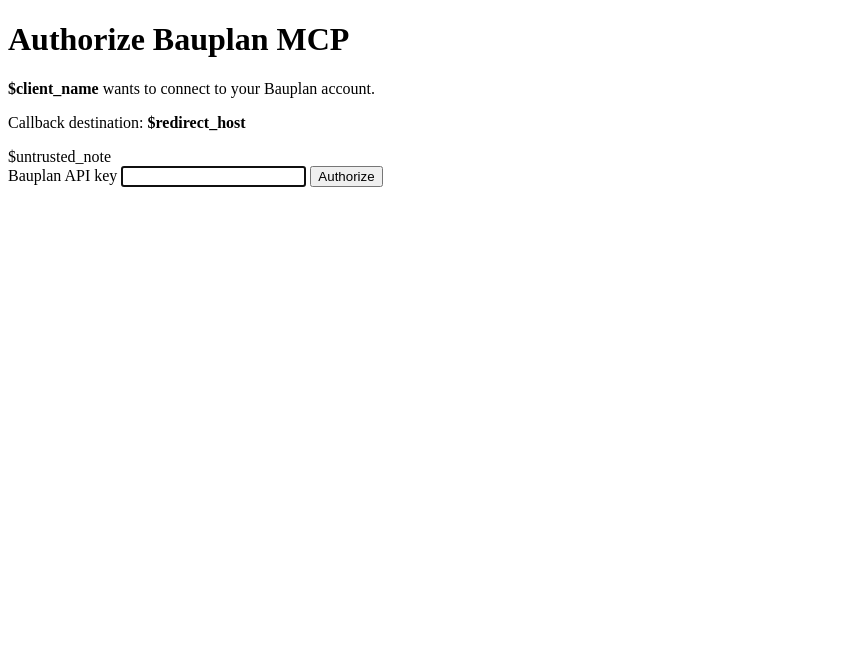
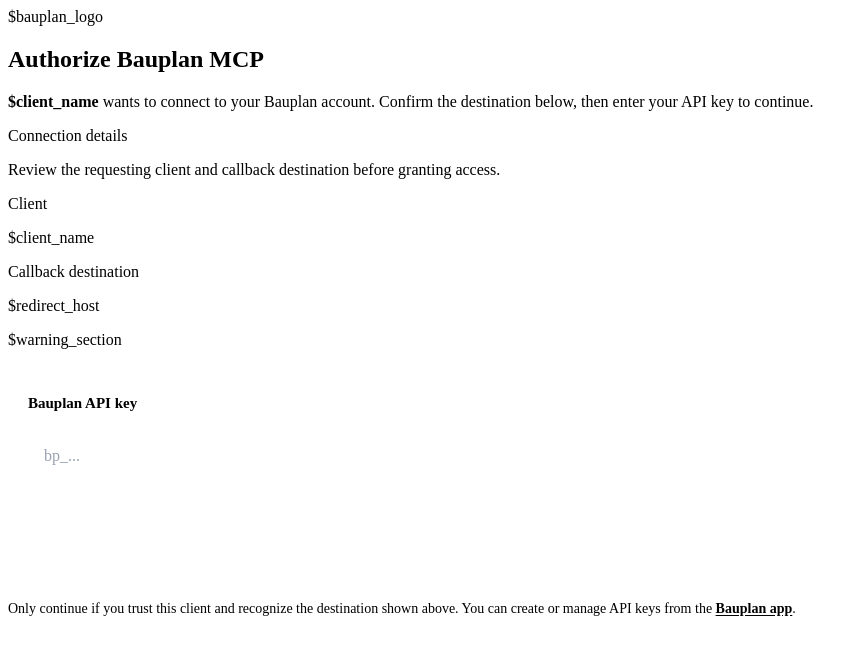
Before and after one commit to BauplanLabs/bauplan-mcp-server, a Python web app: template mcp_bauplan/auth/templates/authorize_form.html in a window 1280 px wide. Shown: the top 655 px of the page, without its empty margins (0-868 px from the left). Run offline with Jinja, Linux system fonts and the light colour scheme; the template is opened without the code that fills it, so the values that code supplies are empty.

Commit message:
feat(mcp): template design
new look for the html templates

```diff
--- a/mcp_bauplan/auth/templates/authorize_form.html
+++ b/mcp_bauplan/auth/templates/authorize_form.html
@@ -4,16 +4,162 @@
   <meta charset="utf-8">
   <meta name="viewport" content="width=device-width, initial-scale=1">
   <title>Bauplan MCP Authorization</title>
+  <link rel="icon" href="/authorize/favicon.ico" sizes="any">
+  <style>
+$css_styles
+    :root {
+      --bauplan-blue: 199 100% 50%;
+      --warning-bg: #fff7ed;
+      --warning-border: #fdba74;
+      --warning-text: #c2410c;
+    }
+
+    .hero-lockup {
+      gap: 14px;
+      margin-bottom: 12px;
+    }
+
+    .warning,
+    .form-section {
+      margin-top: 24px;
+      padding: 20px;
+      border-radius: var(--radius-block);
+      border: 1px solid var(--border);
+      background: var(--surface-muted);
+    }
+
+    .warning {
+      background: var(--warning-bg);
+      border-color: var(--warning-border);
+    }
+
+    .warning h2 {
+      margin: 0 0 8px;
+      color: var(--warning-text);
+      font-size: 15px;
+      line-height: 1.4;
+    }
+
+    .warning p {
+      margin: 0;
+      color: var(--warning-text);
+      font-size: 14px;
+      line-height: 1.6;
+    }
+
+    .field-header label {
+      color: var(--text);
+      font-size: 15px;
+      font-weight: 700;
+      line-height: 1.4;
+    }
+
+    .field-input {
+      display: block;
+      width: 100%;
+      margin-top: 16px;
+      padding: 0 16px;
+      height: 52px;
+      border: 1px solid var(--border-strong);
+      border-radius: var(--radius-control);
+      background: var(--surface);
+      color: var(--text);
+      font: inherit;
+      transition: border-color 0.15s ease, box-shadow 0.15s ease;
+    }
+
+    .field-input::placeholder {
+      color: #98a2b3;
+    }
+
+    .field-input:focus {
+      outline: none;
+      border-color: hsl(var(--bauplan-blue));
+      box-shadow: 0 0 0 4px hsl(var(--bauplan-blue) / 0.18);
+    }
+
+    .primary-button {
+      display: block;
+      width: 100%;
+      margin-top: 18px;
+      border: 0;
+      border-radius: var(--radius-control);
+      background: var(--primary);
+      color: #ffffff;
+      font: inherit;
+      font-size: 16px;
+      font-weight: 700;
+      line-height: 52px;
+      text-align: center;
+      text-decoration: none;
+      cursor: pointer;
+    }
+
+    .primary-button:hover {
+      background: var(--primary-hover);
+    }
+
+    .footnote {
+      margin-top: 24px;
+      color: var(--text-muted);
+      font-size: 14px;
+      line-height: 1.6;
+    }
+
+    .footnote a {
+      color: inherit;
+      font-weight: 600;
+      text-decoration: underline;
+      text-underline-offset: 0.15em;
+    }
+  </style>
 </head>
 <body>
-  <h1>Authorize Bauplan MCP</h1>
-  <p><strong>$client_name</strong> wants to connect to your Bauplan account.</p>
-  <p>Callback destination: <strong>$redirect_host</strong></p>
-$untrusted_note  <form method="post" action="$key_entry_path">
-    <input type="hidden" name="txn_id" value="$escaped_txn_id">
-    <label for="api_key">Bauplan API key</label>
-    <input id="api_key" name="api_key" type="password" autocomplete="off" required autofocus>
-    <button type="submit">Authorize</button>
-  </form>
+  <main class="page">
+    <section class="card" aria-labelledby="page-title">
+      <div class="hero-lockup">
+        <div class="brand-mark" aria-hidden="true">
+          $bauplan_logo
+        </div>
+        <div class="hero-copy">
+          <h1 id="page-title">Authorize Bauplan MCP</h1>
+        </div>
+      </div>
+
+      <div class="hero">
+        <p><strong>$client_name</strong> wants to connect to your Bauplan account. Confirm the destination below, then enter your API key to continue.</p>
+      </div>
+
+      <section class="panel" aria-label="Request details">
+        <div class="panel-header">
+          <p class="panel-title">Connection details</p>
+          <p class="panel-subtitle">Review the requesting client and callback destination before granting access.</p>
+        </div>
+        <div class="meta-grid">
+          <div class="meta-item">
+            <p class="meta-label">Client</p>
+            <p class="meta-value">$client_name</p>
+          </div>
+          <div class="meta-item">
+            <p class="meta-label">Callback destination</p>
+            <p class="meta-value">$redirect_host</p>
+          </div>
+        </div>
+      </section>
+
+$warning_section
+
+      <form method="post" action="$key_entry_path" class="form-section">
+        <input type="hidden" name="txn_id" value="$escaped_txn_id">
+        <div class="field-header">
+          <label for="api_key">Bauplan API key</label>
+        </div>
+        <input id="api_key" class="field-input" name="api_key" type="password" autocomplete="off" placeholder="bp_..." required autofocus>
+        <button class="primary-button" type="submit">Authorize</button>
+      </form>
+
+      <p class="footnote">Only continue if you trust this client and recognize the destination shown above. You can create or manage API keys from the <a href="https://app.bauplanlabs.com/api-keys">Bauplan app</a>.</p>
+    </section>
+  </main>
 </body>
 </html>
--- a/pyproject.toml
+++ b/pyproject.toml
@@ -46,7 +46,7 @@ dev = [
 include = ["mcp_bauplan*"]
 
 [tool.setuptools.package-data]
-"mcp_bauplan.auth" = ["templates/*.html"]
+"mcp_bauplan.auth" = ["templates/*.html", "templates/*.css", "templates/*.svg", "templates/*.ico"]
 "mcp_bauplan.tools" = ["instructions/*.md"]
 
 [tool.ruff]
```
Also changed, not shown: mcp_bauplan/auth/api_key_oauth.py (+46 -10 lines), mcp_bauplan/auth/templates/_styles.css (added, +154 -0 lines), mcp_bauplan/auth/templates/authorize_complete.html (+61 -5 lines), tests/test_api_key_oauth.py (+92 -3 lines), mcp_bauplan/auth/templates/_bauplan_logo.svg (added), mcp_bauplan/auth/templates/favicon.ico (added).
